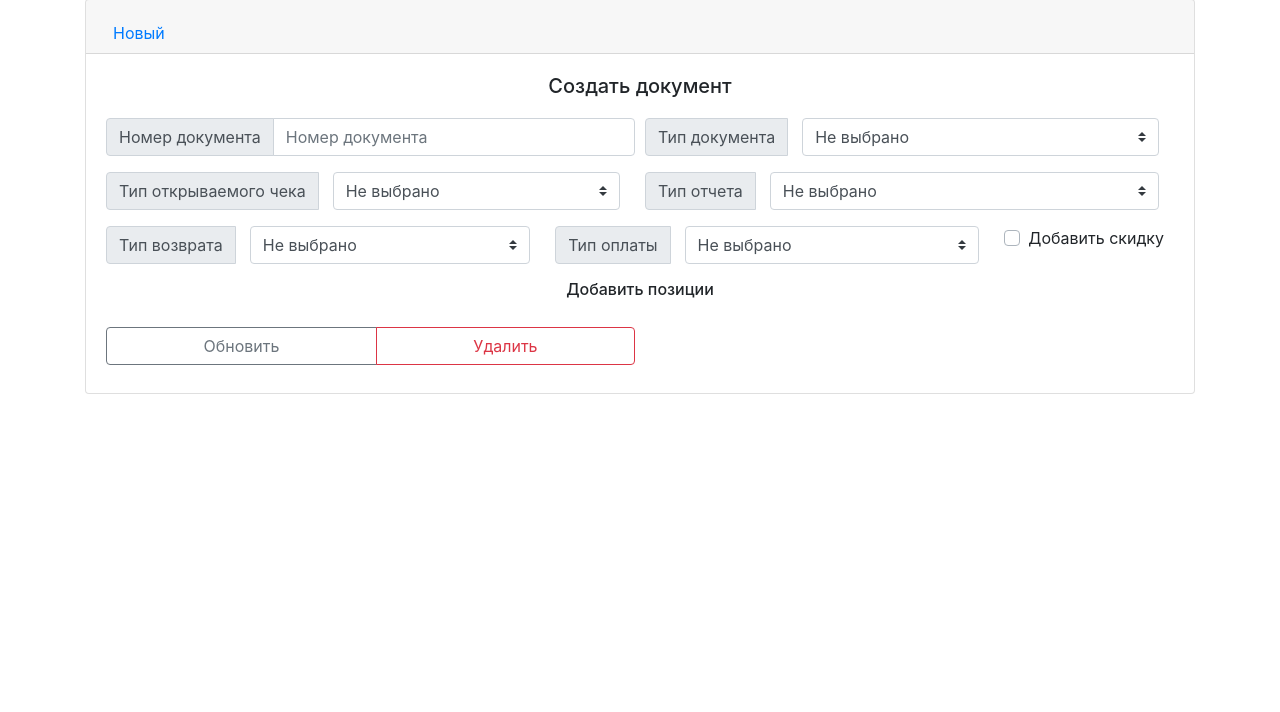
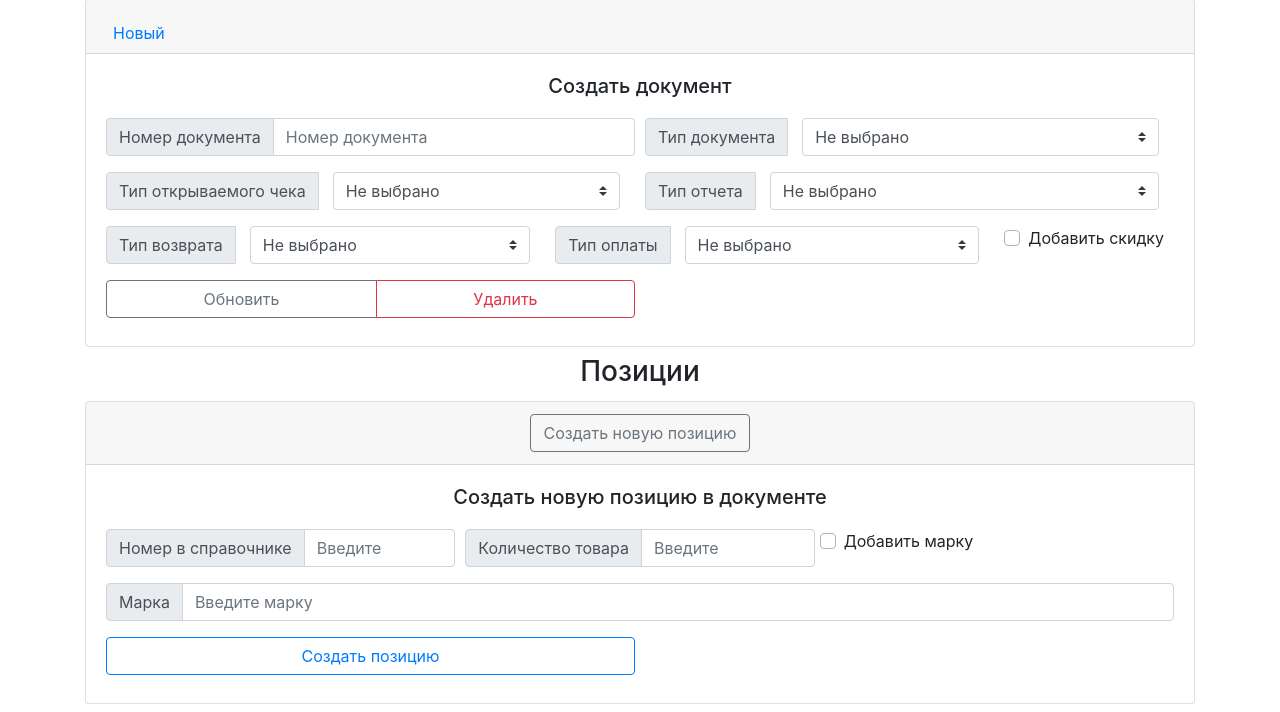
Before and after one commit to leg020/soft_generator_json, a Flask app: template templates/new_test.html in a window 1280 px wide. Shown: the part 356-1068 px from the top of the page. Before the commit the page ends 750 px from the top, so only its background shows below. Run offline with Flask 2, Linux system fonts and the light colour scheme; the template is opened without the code that fills it, so the values that code supplies are empty; some libraries are stand-ins or nearby versions.

Commit message:
Реализовал отправку формы документов

```diff
--- a/appTest.py
+++ b/appTest.py
@@ -53,7 +53,7 @@ def new_test_page(test_id=None, document_id=None):
     else:
         doc = {}
 
-    positions=[
+    positions = [
         Positions(position_id=1, place_in_list=2, count=2, need_mark=1, mark='ttttttttt', document_id=1),
         Positions(position_id=2, place_in_list=5, count=60, need_mark=0, mark='rrrrrrrrr', document_id=1),
     ]
@@ -93,6 +93,7 @@ def get_edit_page(document_id):
 @flask.route('/test_redactor_<document_id>', methods=["POST"])
 def post_edit_page(document_id):
     model_builder = ModelBuilder()
+    a = request.form
     settings = model_builder.convert_in_settings(form=request.form)
     tests = model_builder.convert_in_tasks(form=request.form)
     db = DataBase(host='127.0.0.1', name='tests', user='root', password='')
--- a/templates/elements/check_type.html
+++ b/templates/elements/check_type.html
@@ -4,7 +4,7 @@
 
 <div class="col">
     <label class="mr-sm-2 sr-only" for="check_type">Preference</label>
-    <select class="custom-select mr-sm-2" id="check_type">
+    <select class="custom-select mr-sm-2" name="check_type" id="check_type">
 
         {% if doc.check_type == 1 %}
 
--- a/templates/elements/document_type.html
+++ b/templates/elements/document_type.html
@@ -4,7 +4,7 @@
 
 <div class="col">
     <label class="mr-sm-2 sr-only" for="document_type">Preference</label>
-    <select class="custom-select mr-sm-2" id="document_type">
+    <select class="custom-select mr-sm-2" name="document_type" id="document_type">
 
         {% if doc.document_type == 'registration' %}
 
--- a/templates/elements/help_setting.html
+++ b/templates/elements/help_setting.html
@@ -4,7 +4,7 @@
 
 <div class="col">
     <label class="mr-sm-2 sr-only" for="help_setting">Preference</label>
-    <select class="custom-select mr-sm-2" id="help_setting">
+    <select class="custom-select mr-sm-2" name="help_setting" id="help_setting">
 
         {% if doc.help_setting == 1 %}
 
--- a/templates/elements/positions.html
+++ b/templates/elements/positions.html
@@ -1,4 +1,66 @@
 <div id="accordion">
+
+    <div class="card">
+        <div class="card-header" id="heading_new_position">
+            <h5 class="mb-0">
+                <button class="btn btn btn-outline-secondary" data-toggle="collapse" data-target="#collapse_new_position" aria-expanded="true" aria-controls="collapse_new_position">
+                    Создать новую позицию
+                </button>
+            </h5>
+        </div>
+
+        <div id="collapse_new_position" class="collapse show" aria-labelledby="heading_new_position" data-parent="#accordion">
+            <div class="card-body">
+
+                <h5 class="card-title">Создать новую позицию в документе</h5>
+
+                <div class="form-row">
+
+                    <div class="input-group flex-nowrap my-sm-2 col-md-4">
+                        <div class="input-group-prepend">
+                            <span class="input-group-text" id="new_place_in_list">Номер в справочнике</span>
+                        </div>
+                        <input type="text" class="form-control" placeholder="Введите" aria-label="Номер в справочнике" aria-describedby="addon-wrapping" name="new_place_in_list" value="">
+                    </div>
+
+                    <div class="input-group flex-nowrap my-sm-2 col-md-4">
+                        <div class="input-group-prepend">
+                            <span class="input-group-text" id="new_count">Количество товара</span>
+                        </div>
+                        <input type="text" class="form-control" placeholder="Введите" aria-label="Количество товара" aria-describedby="addon-wrapping" name="new_count" value="">
+                    </div>
+
+                    <div class="custom-control custom-checkbox my-sm-2 mr-sm-4">
+
+                        <input type="checkbox" class="custom-control-input" id="new_need_mark_false">
+                        <label class="custom-control-label" for="new_need_mark_false">Добавить марку</label>
+
+                    </div>
+                </div>
+
+
+                <div class="form-row">
+                    <div class="input-group flex-nowrap my-sm-2 col-md-12">
+                        <div class="input-group-prepend">
+                            <span class="input-group-text" id="new_mark">Марка</span>
+                        </div>
+                        <input type="text" class="form-control" placeholder="Введите марку" aria-label="Марка" aria-describedby="addon-wrapping" name="new_mark" value="">
+                    </div>
+                </div>
+
+
+                <div class="form-row">
+                    <div class="btn-group my-sm-2 col-md-6" role="group" aria-label="Basic example">
+
+                        <button type="button" class="btn btn-outline-primary"> Создать позицию </button>
+
+                    </div>
+                </div>
+
+            </div>
+        </div>
+    </div>
+
 
     {% for i in positions %}
 
@@ -6,13 +68,15 @@
         <div class="card-header" id="heading{{i.position_id}}">
             <h5 class="mb-0">
                 <button class="btn btn btn-outline-secondary" data-toggle="collapse" data-target="#collapse{{i.position_id}}" aria-expanded="true" aria-controls="collapse{{i.position_id}}">
-                    Позиция {{ i.position_id }}
+                    Изменить позицию {{ i.position_id }}
                 </button>
             </h5>
         </div>
 
         <div id="collapse{{i.position_id}}" class="collapse" aria-labelledby="heading{{i.position_id}}" data-parent="#accordion">
             <div class="card-body">
+
+                <h5 class="card-title">Изменить позицию в документе</h5>
 
                 <div class="form-row">
 
--- a/templates/elements/report_type.html
+++ b/templates/elements/report_type.html
@@ -3,7 +3,7 @@
 </div>
 <div class="col">
     <label class="mr-sm-2 sr-only" for="report_type">Preference</label>
-    <select class="custom-select mr-sm-2" id="report_type">
+    <select class="custom-select mr-sm-2" name="report_type" id="report_type">
 
         {% if doc.report_type == 1 %}
 
--- a/templates/elements/sale.html
+++ b/templates/elements/sale.html
@@ -2,11 +2,11 @@
 
     {% if doc.sale == 1 %}
 
-    <input checked type="checkbox" class="custom-control-input" id="sale">
+    <input checked type="checkbox" class="custom-control-input" name="sale" id="sale" value="1">
 
     {% else %}
 
-    <input type="checkbox" class="custom-control-input" id="sale">
+    <input type="checkbox" class="custom-control-input" name="sale" id="sale" value="1">
 
     {% endif %}
 
--- a/templates/elements/type_close.html
+++ b/templates/elements/type_close.html
@@ -3,7 +3,7 @@
 </div>
 <div class="col">
     <label class="mr-sm-2 sr-only" for="type_close">Preference</label>
-    <select class="custom-select mr-sm-2" id="type_close">
+    <select class="custom-select mr-sm-2" name="type_close" id="type_close">
         <option selected>Не выбрано</option>
 
         {% if doc.type_close == 1 %}
--- a/templates/new_test.html
+++ b/templates/new_test.html
@@ -73,9 +73,9 @@
 <div class="form-row">
     <div class="btn-group my-sm-2 col-md-6" role="group" aria-label="Basic example">
         {% if test_info == {} %}
-        <button type="submit" class="btn btn-outline-success" form="new_test"> Создать </button>
+        <button type="submit" name="document_operation" value="add_settings" class="btn btn-outline-success" form="new_test"> Создать </button>
         {% else %}
-        <button type="submit" class="btn btn-outline-secondary" form="new_test"> Обновить </button>
+        <button type="submit" name="document_operation" value="edit_settings" class="btn btn-outline-secondary" form="new_test"> Обновить </button>
         {% endif %}
     </div>
 </div>
@@ -113,6 +113,8 @@
 
     <div class="card-body">
         <h5 class="card-title">Создать документ</h5>
+
+        <form id="document" class="form_to_server" method="post" target="area">
 
         <div class="form-row">
             <div class="input-group flex-nowrap my-sm-2 col-md-6">
@@ -153,15 +155,7 @@
             </div>
         </div>
 
-
-        <div class="form-row">
-
-            <div class="container-fluid my-sm-2 col-md-12">
-                <h6 class="card-title">Добавить позиции</h6>
-                {% include 'elements/positions.html' %}
-            </div>
-        </div>
-
+        </form>
 
         <div class="form-row">
 
@@ -169,24 +163,33 @@
 
                 {% if doc == {} %}
 
-                <button type="button" class="btn btn-outline-success"> Добавить </button>
+                <button type="button" name="document_operation" value="add" form="document" class="btn btn-outline-success"> Добавить </button>
 
                 {% else %}
 
-                <button type="button" class="btn btn-outline-secondary"> Обновить </button>
-                <button type="button" class="btn btn-outline-danger"> Удалить </button>
+                <button type="submit" name="document_operation" value="edit" form="document" class="btn btn-outline-secondary"> Обновить </button>
+                <button type="submit" name="document_operation" value="delete" form="document" class="btn btn-outline-danger"> Удалить </button>
 
                 {% endif %}
 
             </div>
         </div>
-
-
-
     </div>
 </div>
 
 {% endif %}
 
 
+{% if doc != {} %}
+
+<div class="form-row">
+     <div class="container-fluid my-sm-2 col-md-12">
+         <h3 class="card-title">Позиции</h3>
+         {% include 'elements/positions.html' %}
+     </div>
+</div>
+
+{% endif %}
+
+
 {% endblock %}
```
